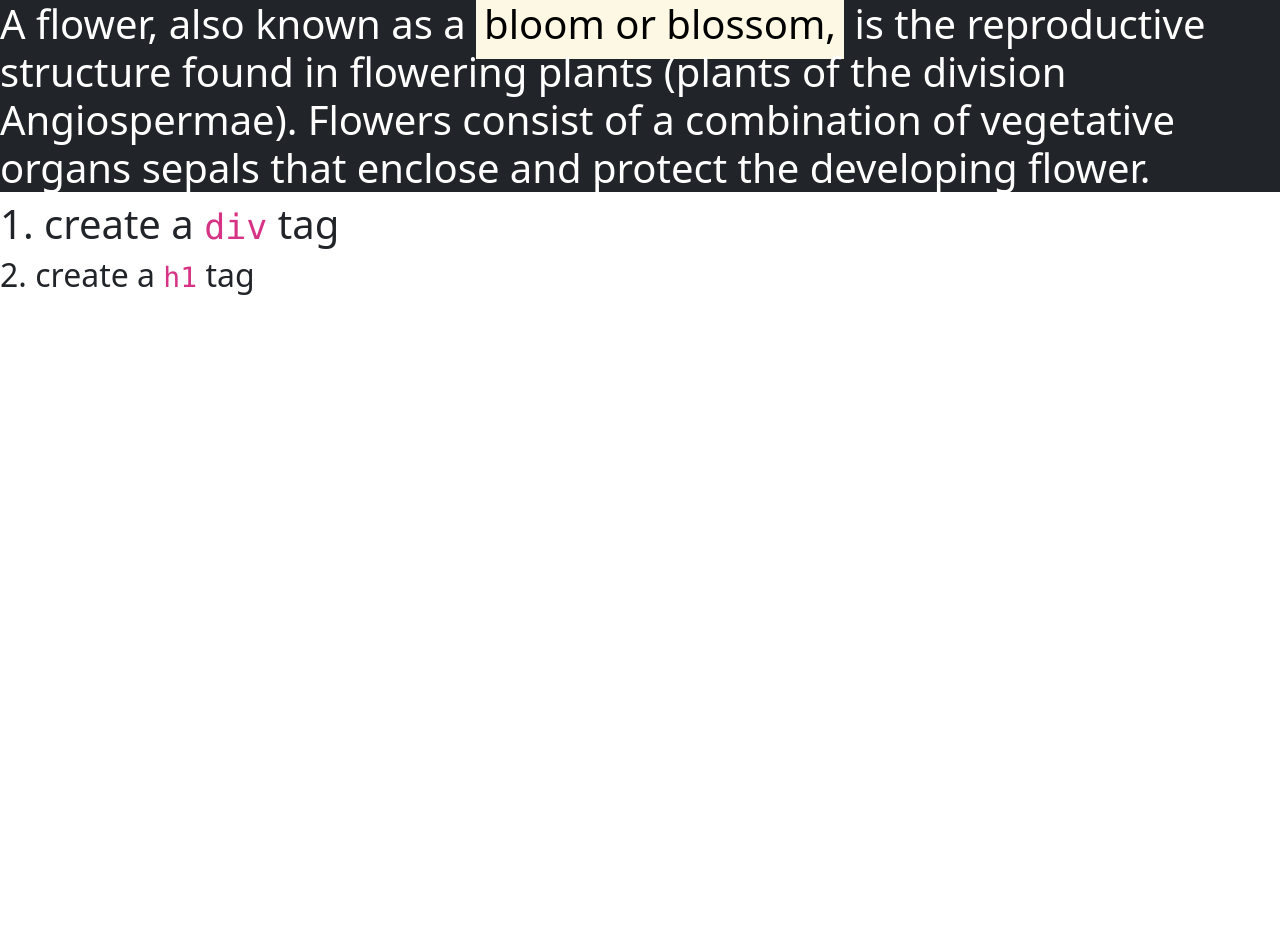
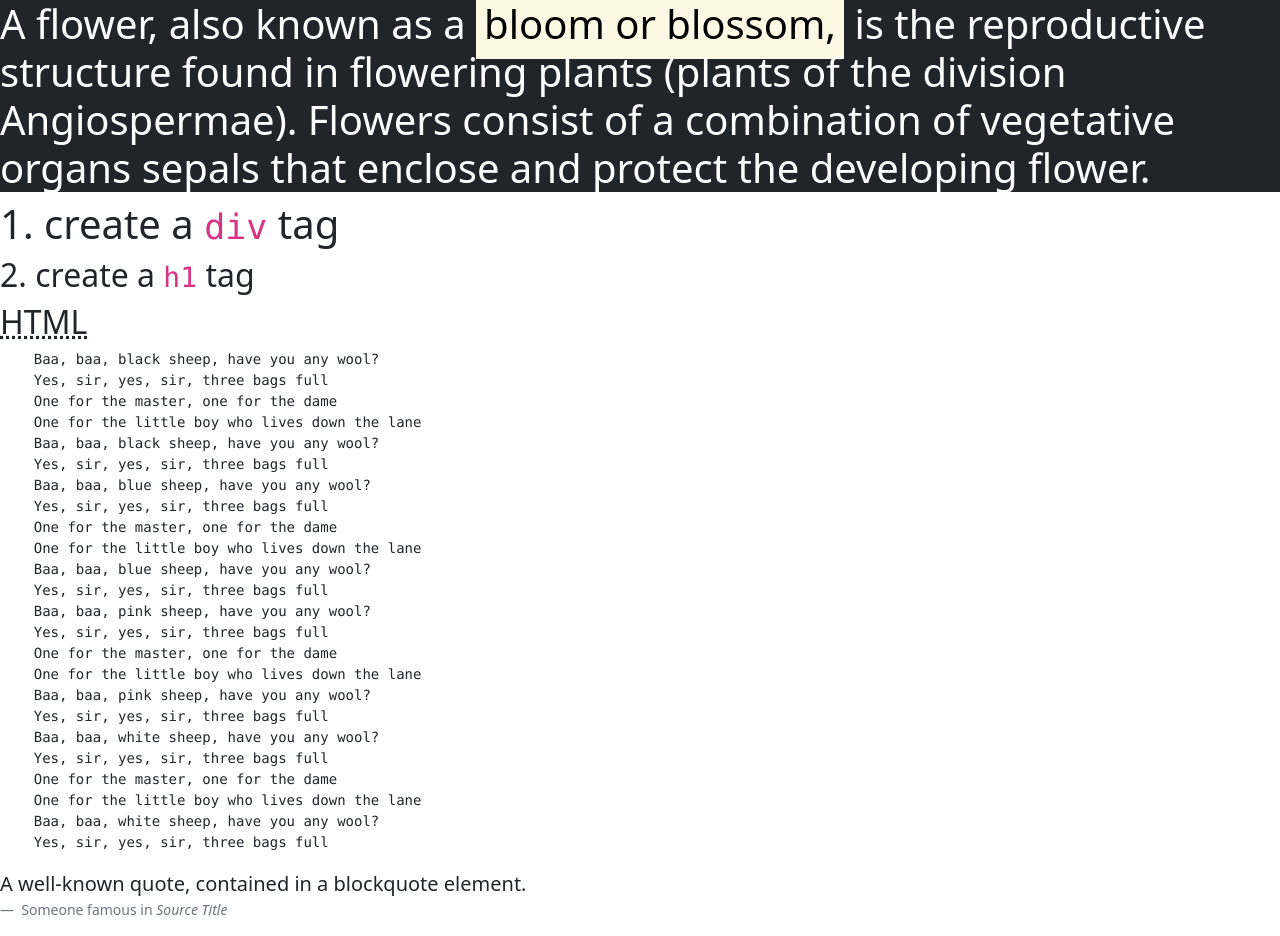
Before and after one commit to Faiyad509/Typography, a plain HTML site: page activity2.html in a window 1280 px wide. Before the commit the page ends 800 px from the top, so only its background shows below. Drawn offline with nearby package versions, Linux system fonts and the light colour scheme.

Commit message:
Typography

```diff
--- a/activity2.html
+++ b/activity2.html
@@ -20,7 +20,41 @@ developing flower.</h1>
 <h1> 1. create a <code>div</code> tag</h1>
 <h2> 2. create a <code>h1</code> tag</h2>
 
-
+<h2><abbr title="hyper text markup language">HTML</abbr></h2>
+<pre>
+    Baa, baa, black sheep, have you any wool?
+    Yes, sir, yes, sir, three bags full
+    One for the master, one for the dame
+    One for the little boy who lives down the lane
+    Baa, baa, black sheep, have you any wool?
+    Yes, sir, yes, sir, three bags full
+    Baa, baa, blue sheep, have you any wool?
+    Yes, sir, yes, sir, three bags full
+    One for the master, one for the dame
+    One for the little boy who lives down the lane
+    Baa, baa, blue sheep, have you any wool?
+    Yes, sir, yes, sir, three bags full
+    Baa, baa, pink sheep, have you any wool?
+    Yes, sir, yes, sir, three bags full
+    One for the master, one for the dame
+    One for the little boy who lives down the lane
+    Baa, baa, pink sheep, have you any wool?
+    Yes, sir, yes, sir, three bags full
+    Baa, baa, white sheep, have you any wool?
+    Yes, sir, yes, sir, three bags full
+    One for the master, one for the dame
+    One for the little boy who lives down the lane
+    Baa, baa, white sheep, have you any wool?
+    Yes, sir, yes, sir, three bags full
+</pre>
+<figure>
+    <blockquote class="blockquote">
+        <p>A well-known quote, contained in a blockquote element.</p>
+     </blockquote>
+    <figcaption class="blockquote-footer">
+        Someone famous in <cite title="Source Title">Source Title</cite>
+     </figcaption>
+ </figure>
 
 
 
```
